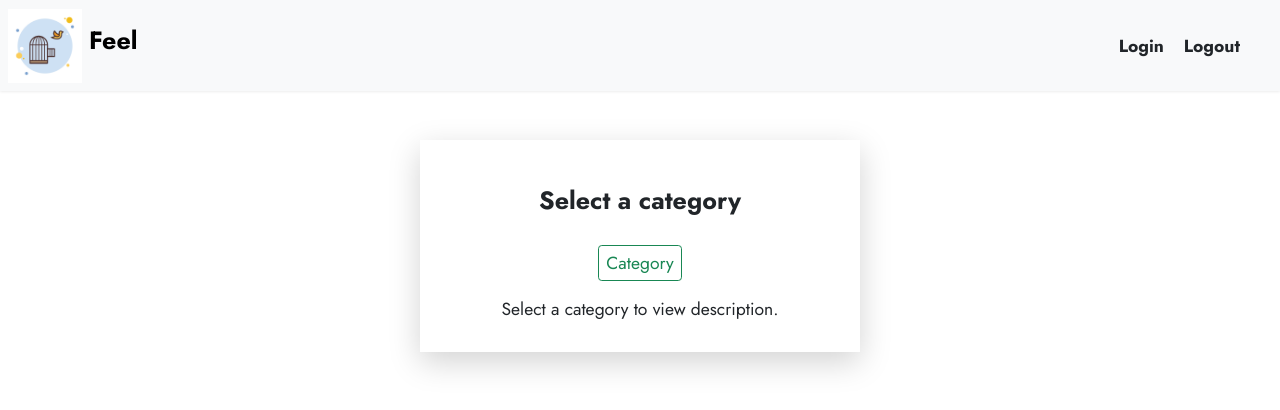
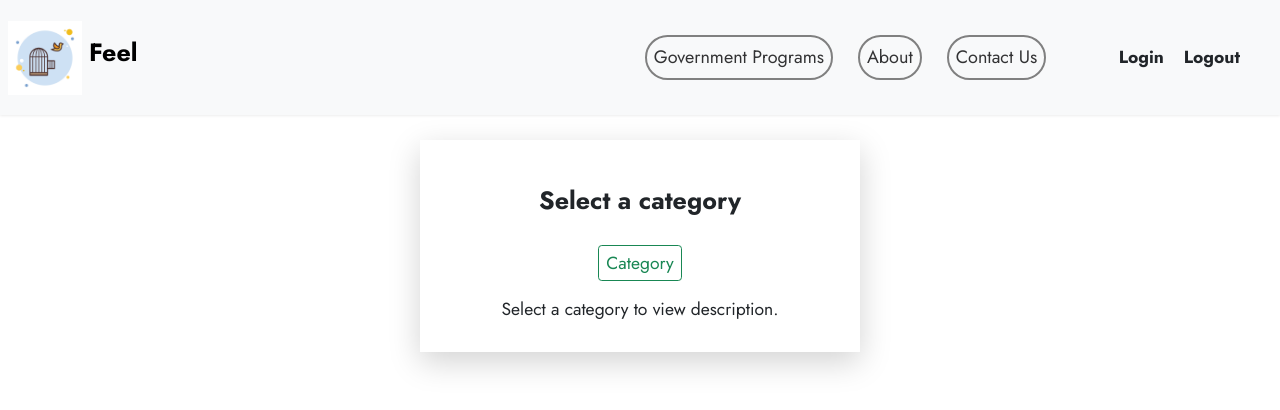
Before and after one commit to manasiPandey21/Feel, a React (Create React App) app: page / in a window 1280 px wide. Shown: the top 410 px of the page. Built offline with nearby package versions, Linux system fonts and the light colour scheme.

Commit message:
menu-link added

```diff
--- a/src/Navbar.css
+++ b/src/Navbar.css
@@ -17,6 +17,47 @@ a {
 
 li {
   list-style: none;
+}
+.menu-link {
+  grid-column: 3/4;
+  /* background-color: aquamarine; */
+}
+
+.menu-link ul {
+  height: 10rem;
+  display: flex;
+  justify-content: space-around;
+  align-items: center;
+}
+.rounded-rectangular-link {
+  display: inline-block;
+  border: 2px solid grey; /* Black border */
+  border-radius: 30px; /* Adjust the border radius as needed for rounded rectangles */
+  padding: 7px; /* Adjust the padding as needed */
+  margin: 15px 25px 5px 0; /* Adjust the margin as needed */
+  text-decoration: none; /* Remove underline */
+  color: grey; /* Text color */
+  text-decoration: none;
+}
+
+/* Customize background color on hover for rounded rectangular links */
+.rounded-rectangular-link:hover {
+  text-decoration: none;
+  background-color: #f0f0f0; /* Customize background color on hover */
+}
+.menu-link ul li {
+  font-size: 1.8rem;
+}
+
+.menu-link ul li a {
+  color: rgba(0, 0, 3, 0.8);
+  transition: 0.5s;
+}
+.menu-link ul li:hover > a {
+  transform-origin: left;
+  color: rgba(0, 0, 3, 1);
+  text-decoration: underline;
+  transition: 0.5s;
 }
 
 /* navbar style start  */
--- a/src/Navbar.jsx
+++ b/src/Navbar.jsx
@@ -1,6 +1,6 @@
 import React from 'react';
-import "./Navbar.css";
 import "bootstrap/dist/css/bootstrap.min.css";
+import "./Navbar.css"
 
 const Navbar = () => {
     return (
@@ -10,11 +10,23 @@ const Navbar = () => {
                     <img src="icon_feel.png" alt="" width="74" height="74" className="d-inline-block align-text-center" />
                     <span className='fw-500 fs-1 align-items-center fw-bold'>  Feel</span>
                 </a>
+                <div className="menu-link">
+                    <ul>
+                        <li>
+                            <a href='#' className="rounded-rectangular-link text-decoration-none">Government Programs</a>
+                        </li>
+                        <li>
+                            <a href='#' className="rounded-rectangular-link text-decoration-none">About</a>
+                        </li>
+                        <li>
+                            <a href='#' className="rounded-rectangular-link text-decoration-none">Contact Us</a>
+                        </li>
+                    </ul>
+                </div>
             </div>
-
             <div className='collapse navbar-collapse p-5'>
-                <a href="/login" className='fs-3 px-3 text-decoration-none text-dark fw-bold'>Login</a>
-                <a href="/logout" className='fs-3 px-3 text-decoration-none text-dark fw-bold'>Logout</a>
+                <a href="/login" className='fs-3 px-3 text-decoration-none text-dark fw-bold '>Login</a>
+                <a href="/logout" className='fs-3 px-3 text-decoration-none text-dark fw-bold '>Logout</a>
             </div>
         </nav>
     )
```
